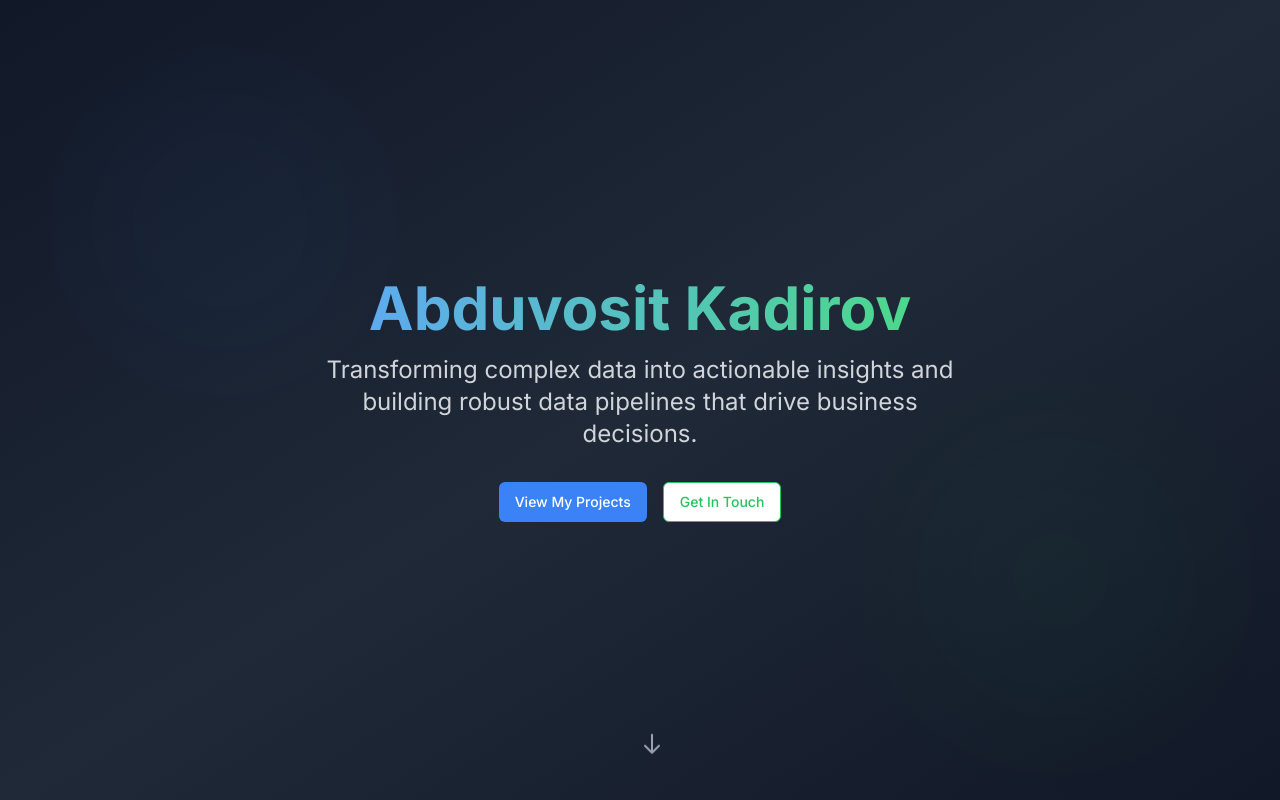
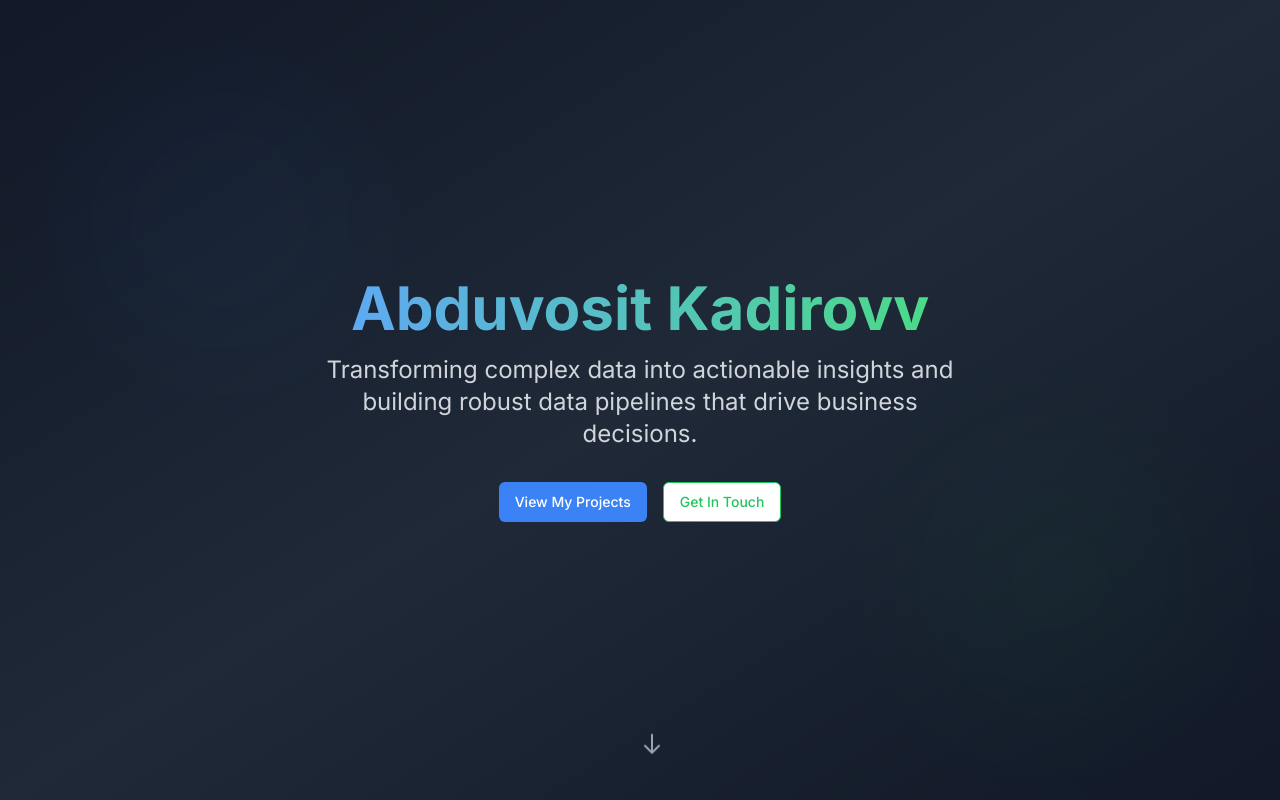
Before and after one commit to iamKadirov/portfolio, a Next.js app: page / in a window 1280 px wide. Shown: the top 800 px of the page. Built offline with nearby package versions, Linux system fonts and the light colour scheme.

Commit message:
i have just changed my name

```diff
--- a/components/hero.tsx
+++ b/components/hero.tsx
@@ -11,7 +11,7 @@ export default function Hero() {
       </div>
       <div className="section-container relative z-10 text-center">
         <h1 className="text-4xl md:text-6xl font-bold mb-4 bg-clip-text text-transparent bg-gradient-to-r from-blue-400 to-green-400">
-          Abduvosit Kadirov
+          Abduvosit Kadirovv
         </h1>
         <p className="text-xl md:text-2xl mb-8 max-w-2xl mx-auto text-gray-300">
           Transforming complex data into actionable insights and building robust data pipelines that drive business
```
